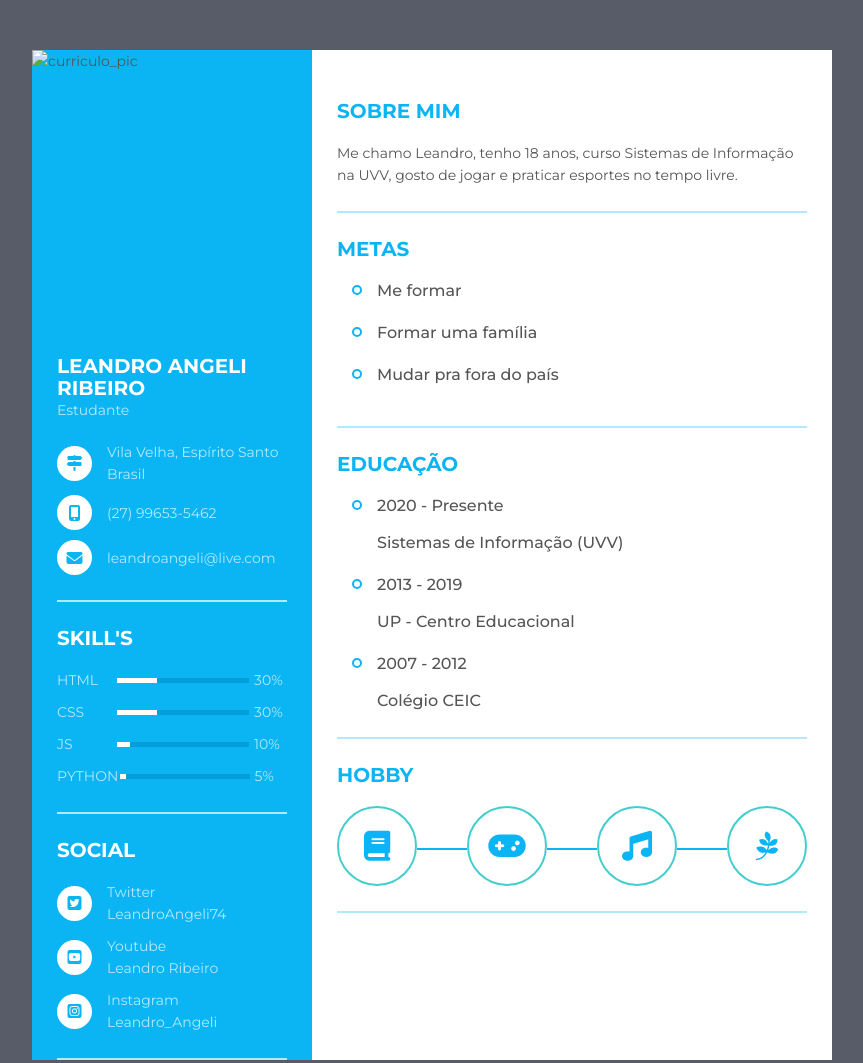
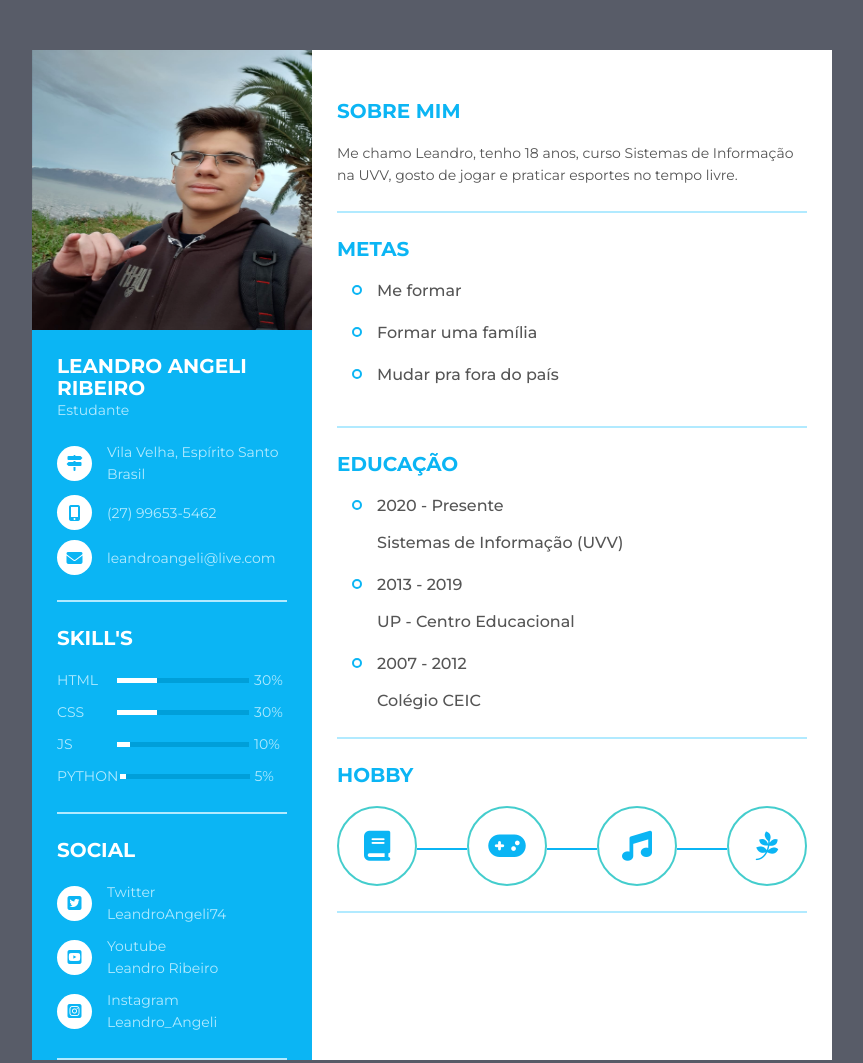
Before and after one commit to Leandrin0712/Curriculo, a plain HTML site: page index.html in a window 1280 px wide. Shown: the whole page, without its empty margins (208-1071 px from the left). Drawn offline with Linux system fonts and the light colour scheme.

Commit message:
Update index.html

```diff
--- a/index.html
+++ b/index.html
@@ -11,7 +11,7 @@
 <div class="resume">
 	<div class="resume_left">
 		<div class="resume_profile">
-			<img src="curriculo.png" alt="curriculo_pic">
+			<img src="fotocurriculo1.png" alt="fotocurriculo1_pic">
 		</div>
 		<div class="resume_content">
 			<div class="resume_item resume_info">
```
